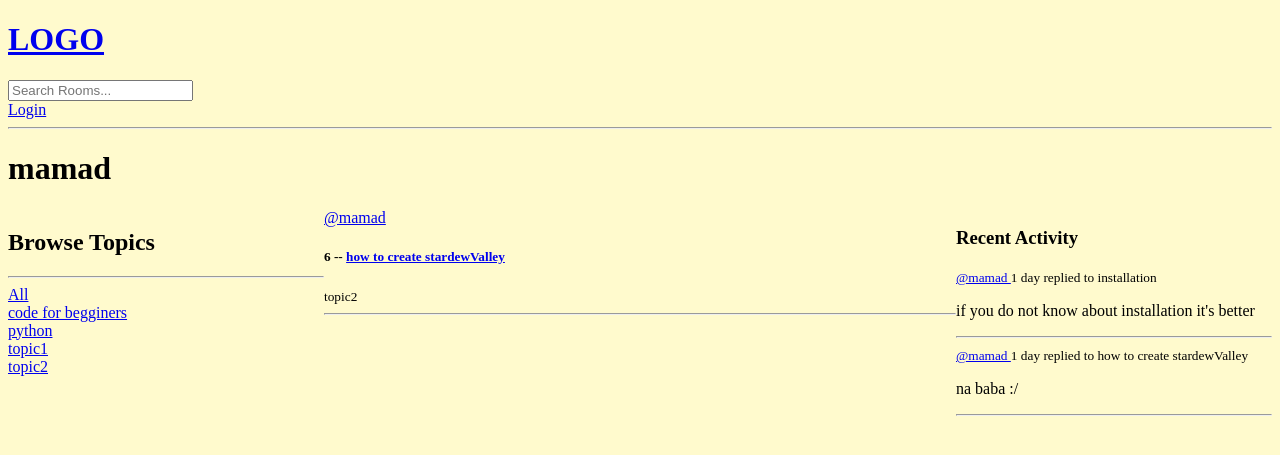
After one commit to RadinAjoodani/django_firstProject, a Django app: page /profile/2 in a window 1280 px wide. The commit adds this page. Shown: the top 455 px of the page. Run offline with Django 5.2, Linux system fonts and the light colour scheme; data comes from the database, SQL or seed files in the repository.

Commit message:
users profile added

```diff
--- a/base/models.py
+++ b/base/models.py
@@ -22,8 +22,11 @@ class Message(models.Model):
     user = models.ForeignKey(User, on_delete=models.CASCADE)
     room = models.ForeignKey(Room, on_delete=models.CASCADE)
     body = models.TextField()
-    update = models.DateTimeField(auto_now=True)
+    updated = models.DateTimeField(auto_now=True)
     created = models.DateTimeField(auto_now_add=True)
+
+    class Meta:
+        ordering = ['-updated', '-created']
 
     def __str__(self):
         return self.body[0:50]
--- /dev/null
+++ b/base/static/styles/main.css
@@ -0,0 +1,3 @@
+body{
+    background-color: lemonchiffon;
+}
--- /dev/null
+++ b/base/templates/base/activity_component.html
@@ -0,0 +1,15 @@
+<h3>Recent Activity</h3>
+{% for message in room_messages %}
+<div>
+  <small
+    ><a href="{% url 'user-profile' message.user.id %}">@{{message.user}} </a
+    >{{message.created|timesince}}
+  </small>
+  <small>replied to {{message.room}}</small>
+  <p>{{message}}</p>
+  {% if request.user == message.user %}
+  <a href="{% url 'delete-message' message.id %}">Delete</a>
+  {% endif %}
+  <hr />
+</div>
+{% endfor %}
--- /dev/null
+++ b/base/templates/base/feed_component.html
@@ -0,0 +1,17 @@
+<div>
+  {% for room in rooms %}
+  <div>
+    <a href="{% url 'user-profile' room.host.id%}">@{{room.host.username}}</a>
+    <h5>
+      {{room.id}} -- <a href="{% url 'room' room.id %}"> {{room.name}} </a>
+    </h5>
+    <small> {{room.topic}} </small>
+    <br />
+    {% if request.user == room.host %}
+    <a href="{% url 'update-room' room.id %}">Edit room</a>
+    <a href="{% url 'delete-room' room.id %}">Delete</a>
+    {% endif %}
+    <hr />
+  </div>
+  {% endfor %}
+</div>
--- /dev/null
+++ b/base/templates/base/profile.html
@@ -0,0 +1,18 @@
+{% extends 'main.html' %} {% block content %}
+
+<style>
+  .profile-container {
+    display: grid;
+    grid-template-columns: 1fr 2fr 1fr;
+  }
+</style>
+<h1>{{user.username}}</h1>
+
+<div class="profile-container">
+  <div>{% include 'base/topics_component.html' %}</div>
+
+  <div>{% include 'base/feed_component.html' %}</div>
+
+  <div>{% include 'base/activity_component.html' %}</div>
+</div>
+{% endblock %}
--- /dev/null
+++ b/base/templates/base/topics_component.html
@@ -0,0 +1,12 @@
+<h2>Browse Topics</h2>
+<hr />
+
+<div>
+  <a href="{% url 'home' %}">All</a>
+</div>
+
+{% for topic in topics %}
+<div>
+  <a href="{% url 'home' %}?q={{topic.name}}">{{topic.name}}</a>
+</div>
+{% endfor %}
--- a/base/urls.py
+++ b/base/urls.py
@@ -10,5 +10,6 @@ urlpatterns = [
     path('delete-message/<str:pk>/', views.deleteMessage, name="delete-message"),
     path('login/', views.loginPage, name="login"),
     path('logout/', views.logoutUser, name="logout"),
-    path('register/', views.registerPage, name="register")
+    path('register/', views.registerPage, name="register"),
+    path('profile/<str:pk>', views.userProfile, name="user-profile")
 ]
--- a/base/views.py
+++ b/base/views.py
@@ -69,8 +69,10 @@ def home(request):
         Q(description__icontains=q)
         )
     room_count = rooms.count()
+    room_messages = Message.objects.filter(Q(room__topic__name__icontains=q))
     topics = Topic.objects.all()
-    context = {'rooms': rooms, 'topics':topics, 'room_count':room_count}
+    context = {'rooms': rooms, 'topics':topics,
+                'room_count':room_count, 'room_messages':room_messages}
 
     return render(request, 'base/home.html', context)
 
@@ -91,6 +93,14 @@ def room(request, pk):
     context = {'room':room, 'room_messages':room_messages,
                 'participants':participants}
     return render(request, 'base/room.html', context)
+
+def userProfile(request, pk):
+    user = User.objects.get(id=pk)
+    rooms = user.room_set.all()
+    room_messages = user.message_set.all()
+    topics = Topic.objects.all()
+    context = {'user':user, 'rooms':rooms, 'room_messages':room_messages, 'topics': topics}
+    return render(request, 'base/profile.html', context)
 
 @login_required(login_url='login')
 def createRoom(request):
--- a/django_practicing/settings.py
+++ b/django_practicing/settings.py
@@ -119,6 +119,11 @@ USE_TZ = True
 
 STATIC_URL = 'static/'
 
+STATICFILES_DIR = [
+    BASE_DIR / 'static'
+]
+
+# STATIC_ROOT =
 # Default primary key field type
 # https://docs.djangoproject.com/en/5.2/ref/settings/#default-auto-field
 
--- a/templates/main.html
+++ b/templates/main.html
@@ -1,10 +1,17 @@
 <!DOCTYPE html>
+{% load static %}
 <html>
   <head>
     <meta charset="utf-8" />
     <meta http-equiv="X-UA-Compatible" content="IE=edge" />
     <title>project</title>
     <meta name="viewport" content="width=device-width, initial-scale=1" />
+    <link
+      rel="stylesheet"
+      type="text/css"
+      media="screen"
+      href="{% static 'styles/main.css' %}"
+    />
   </head>
 
   <body>
```
Also changed, not shown: base/templates/base/home.html (+7 -34 lines), base/migrations/0006_alter_message_options_rename_update_message_updated.py (added), db.sqlite3.
